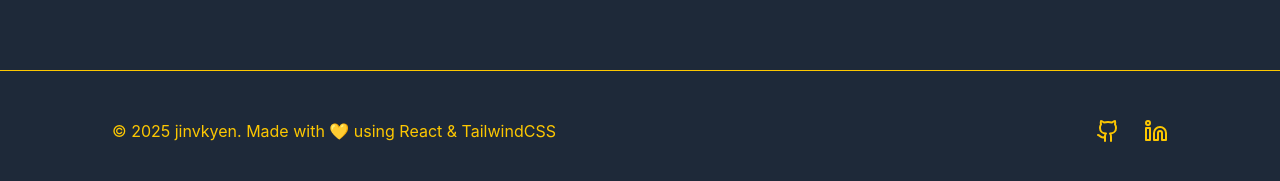
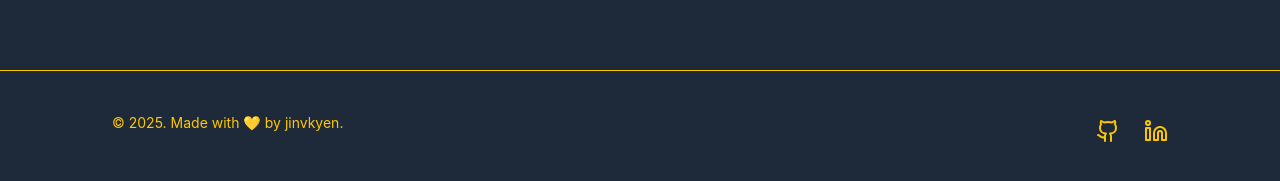
Before and after one commit to jinvkyen/website-portfolio, a React (Vite) app: page / in a window 1280 px wide. Shown: the part 2467-2648 px from the top of the page. Built offline with nearby package versions, Linux system fonts and the light colour scheme; a web font is replaced by a local one.

Commit message:
Footer/modifiedd again

```diff
--- a/src/components/Footer.jsx
+++ b/src/components/Footer.jsx
@@ -11,13 +11,13 @@ export default function Footer({ theme }) {
   };
 
   return (
-    <footer id='contact' className={`py-12 ${theme.bg} border-t border-opacity-10 border-current`}>
+    <footer id='contact' className={`py-8 ${theme.bg} border-t border-opacity-10 border-current`}>
       <div className='flex flex-col mx-auto '>
-        <div className='flex flex-col md:flex-row justify-between items-center px-8 md:px-28'>
-          <p className={`${theme.text} text-opacity-60`}>
-            © {currentYear} {author.name}. Made with 💛 using React & TailwindCSS
+        <div className='flex flex-row justify-between items-center text-left px-8 md:px-28'>
+          <p className={`${theme.text} text-opacity-60 text-xs text-balance md:text-sm`}>
+            © {currentYear}. Made with 💛 by {author.name}.
           </p>
-          <div className='flex space-x-6'>
+          <div className='flex space-x-6 mt-4'>
             <a
               href={author.githubUrl}
               target='_blank'
```
